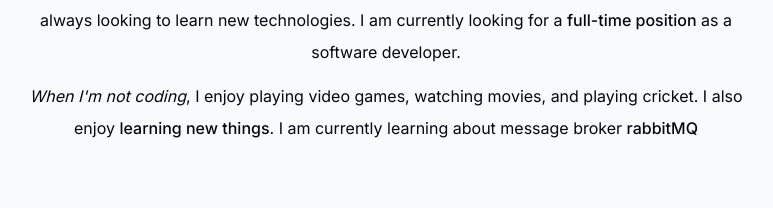
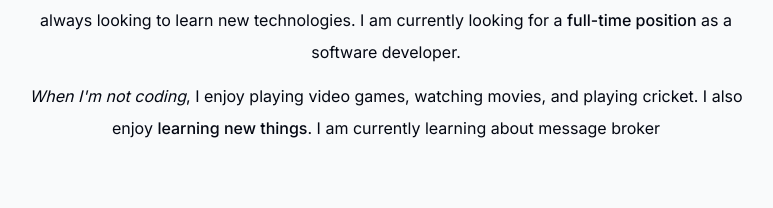
Before and after one commit to Rahu1999/portfolio, a Next.js app: page / in a window 1280 px wide. Shown: the part 962-1170 px from the top of the page, without its empty margins (254-1027 px from the left). Built offline with nearby package versions, Linux system fonts and the light colour scheme; no server answers.

Commit message:
test commit

```diff
--- a/components/about.tsx
+++ b/components/about.tsx
@@ -40,7 +40,7 @@ export default function About() {
         video games, watching movies, and playing cricket. I also enjoy{" "}
         <span className="font-medium">learning new things</span>. I am currently
         learning about message broker{" "}
-        <span className="font-medium">rabbitMQ</span>
+        {/* <span className="font-medium">rabbitMQ</span> */}
       </p>
     </motion.section>
   );
```
